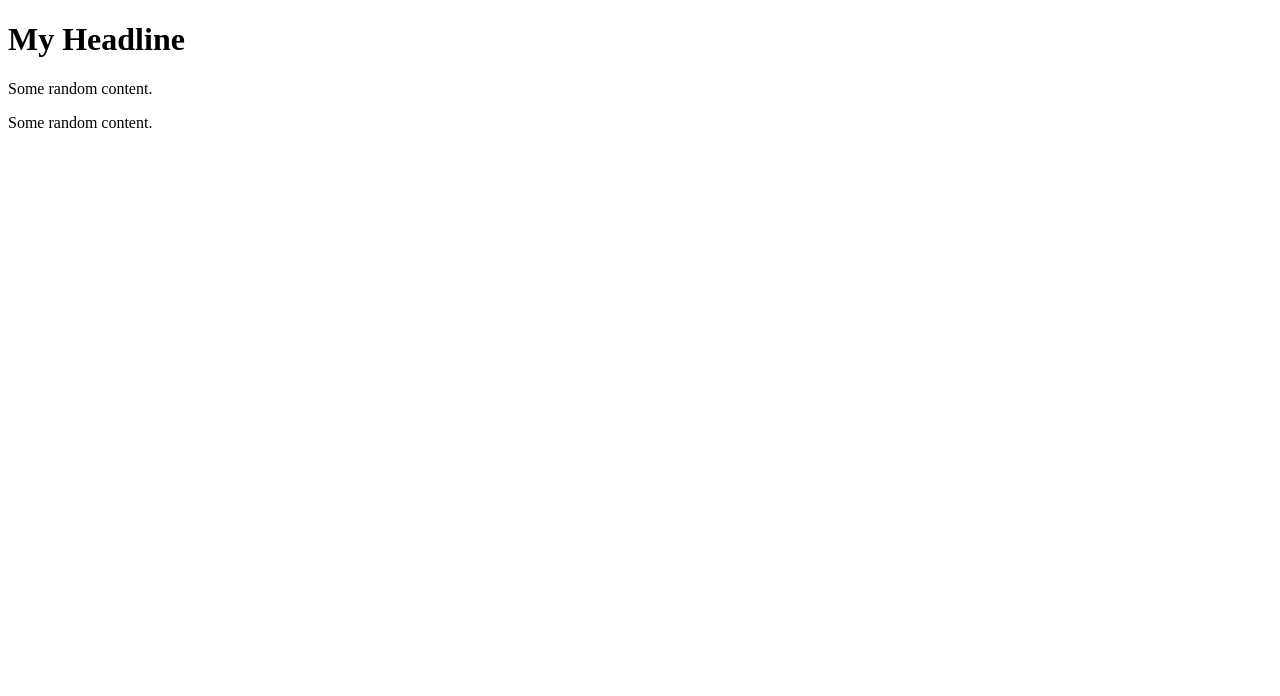
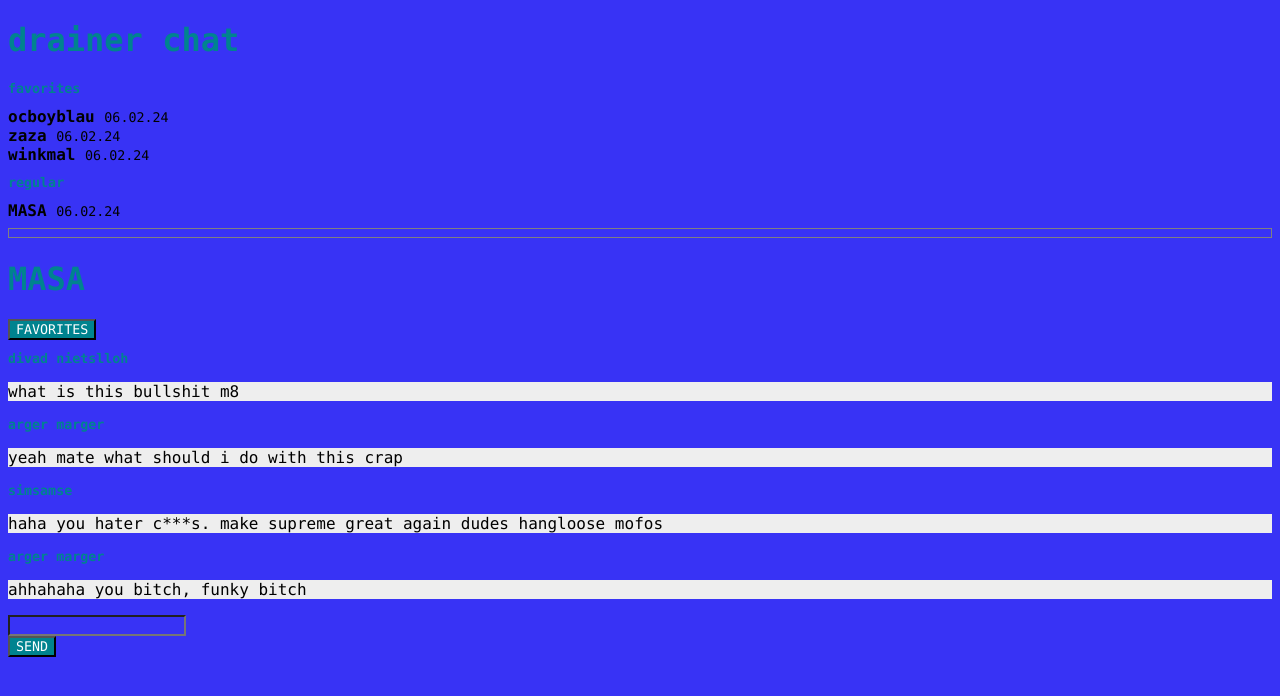
Before and after one commit to nelsen4/chatbot, a plain HTML site: page index.html in a window 1280 px wide. Drawn offline with Linux system fonts and the light colour scheme.

Commit message:
-wip modified index html

```diff
--- a/index.html
+++ b/index.html
@@ -1,11 +1,66 @@
 <!DOCTYPE html>
 <html>
     <head>
-        <title>My Page</title>
+        <title>chatter | app</title>
+        <style>
+            * {
+                font-family:
+                /*"Roboto", "Arial", "sans-serif";*/
+                "Lucida Sans Typewriter", monaco, sans-serif;
+                background-color: #3833F5;
+
+            }
+            h1 {
+                color: #00838f;
+            }
+            h2 {
+                color: #00838f;
+                font-size: smaller;
+            }
+
+            p {
+                background-color: #eeeeee
+            }
+
+            button {
+                background-color: #00838f;
+                text-transform: uppercase;
+                color: white
+            }
+        </style>
+
     </head>
     <body>
-        <h1>My Headline</h1>
-        <p>Some random content.</p>
-        <p>Some random content.</p>
+        <h1>drainer chat</h1>
+        <h2>favorites</h2>
+            <strong>ocboyblau</strong> <small>06.02.24</small> <br>
+            <strong>zaza</strong> <small>06.02.24</small> <br>
+            <strong>winkmal</strong> <small>06.02.24</small> <br>
+        <h2>regular</h2>
+            <strong>MASA</strong> <small>06.02.24</small>
+
+
+        <hr size="10" noshade>
+
+        <h1>MASA</h1>
+        <button type="button">favorites</button>
+
+        <h2>divad nietslloh</h2>
+        <p>what is this bullshit m8</p>
+
+        <h2>arger marger</h2>
+        <p>yeah mate what should i do with this crap</p>
+
+        <h2>simsamse</h2>
+        <p>haha you hater c***s. make supreme great again dudes hangloose mofos</p>
+
+
+        <h2>arger marger</h2>
+        <p>ahhahaha you bitch, funky bitch</p>
+
+        <input type="text" id="fname" name="fname"><br>
+
+        <button type="button">send</button>
+
     </body>
 </html>
```
